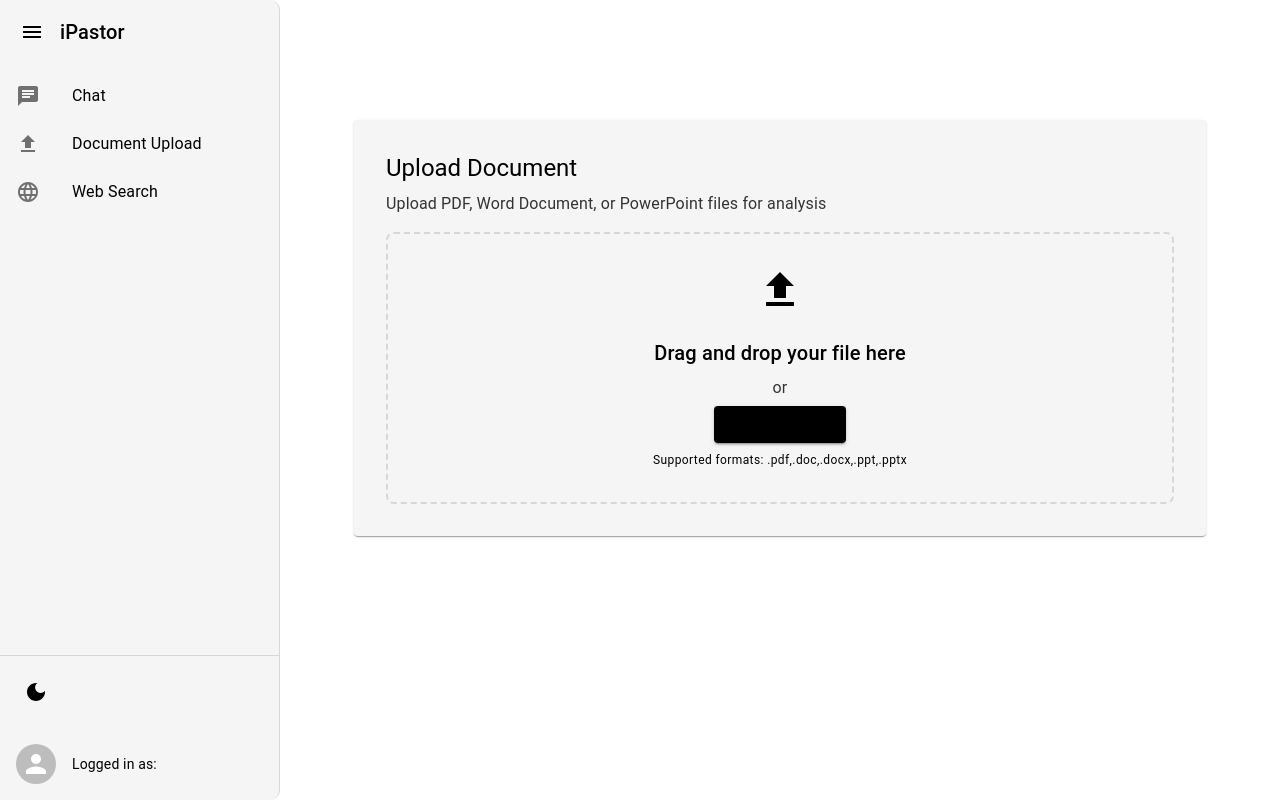
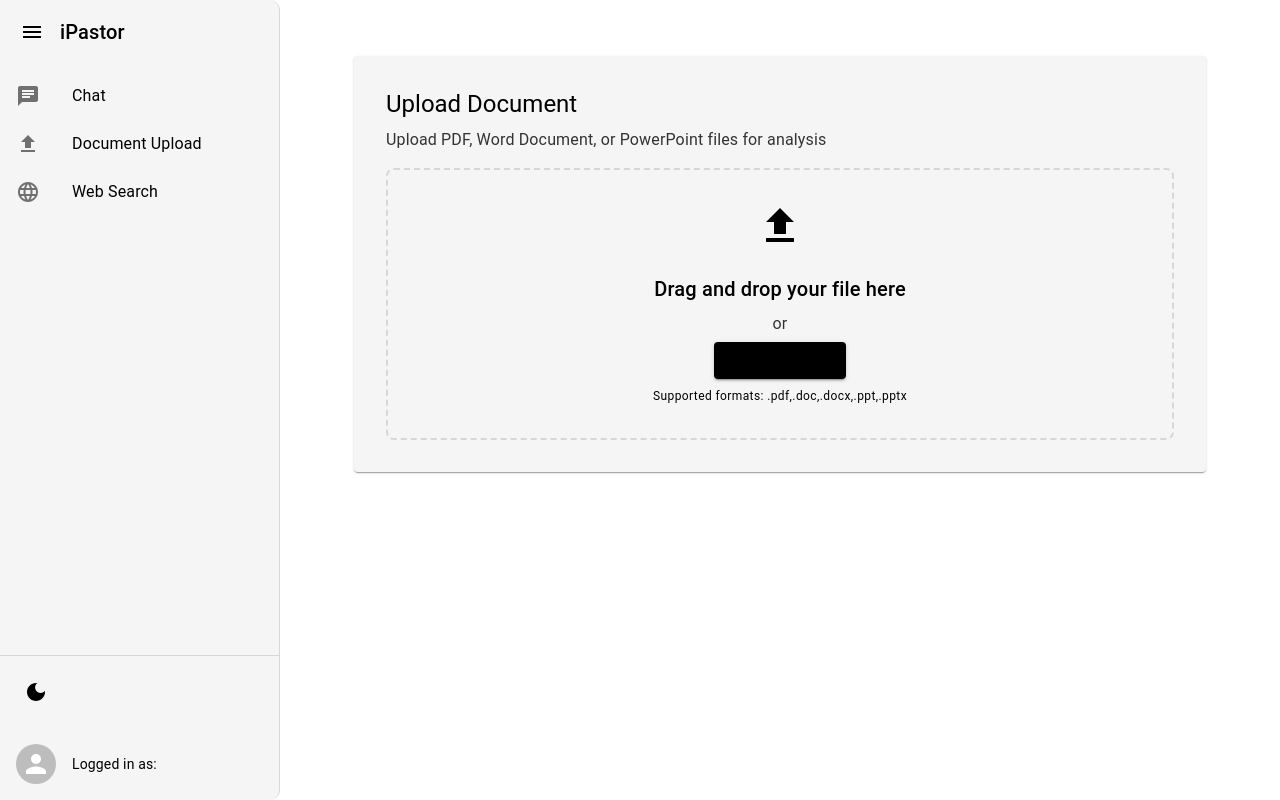
Before and after one commit to anish-pillai/i-pastor, a React (Create React App) app in the folder web/: page /upload in a window 1280 px wide. Built offline with nearby package versions, Linux system fonts and the light colour scheme; no server answers.

Commit message:
Removed the margin top

```diff
--- a/web/src/Layout.tsx
+++ b/web/src/Layout.tsx
@@ -99,7 +99,6 @@ export default function Layout({ children }: LayoutProps) {
               ? `${DRAWER_WIDTH}px`
               : `${COLLAPSED_DRAWER_WIDTH}px`,
           },
-          mt: 8,
           overflow: 'auto',
         }}
       >
```
